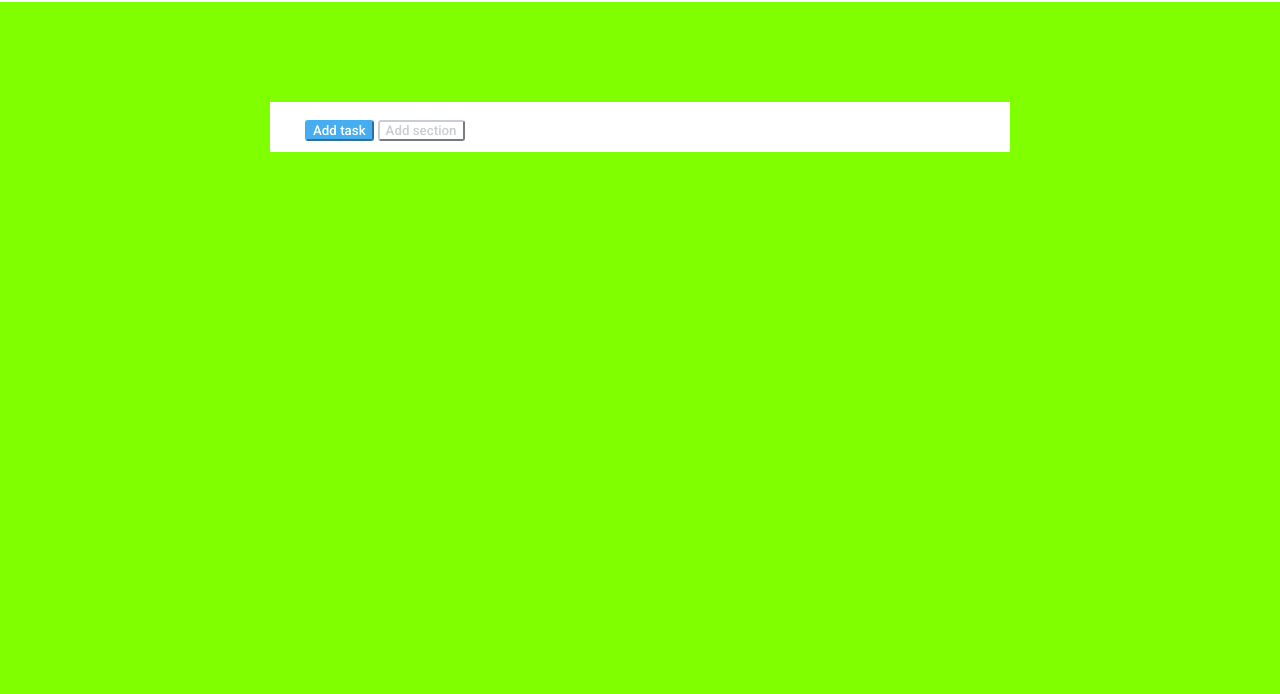
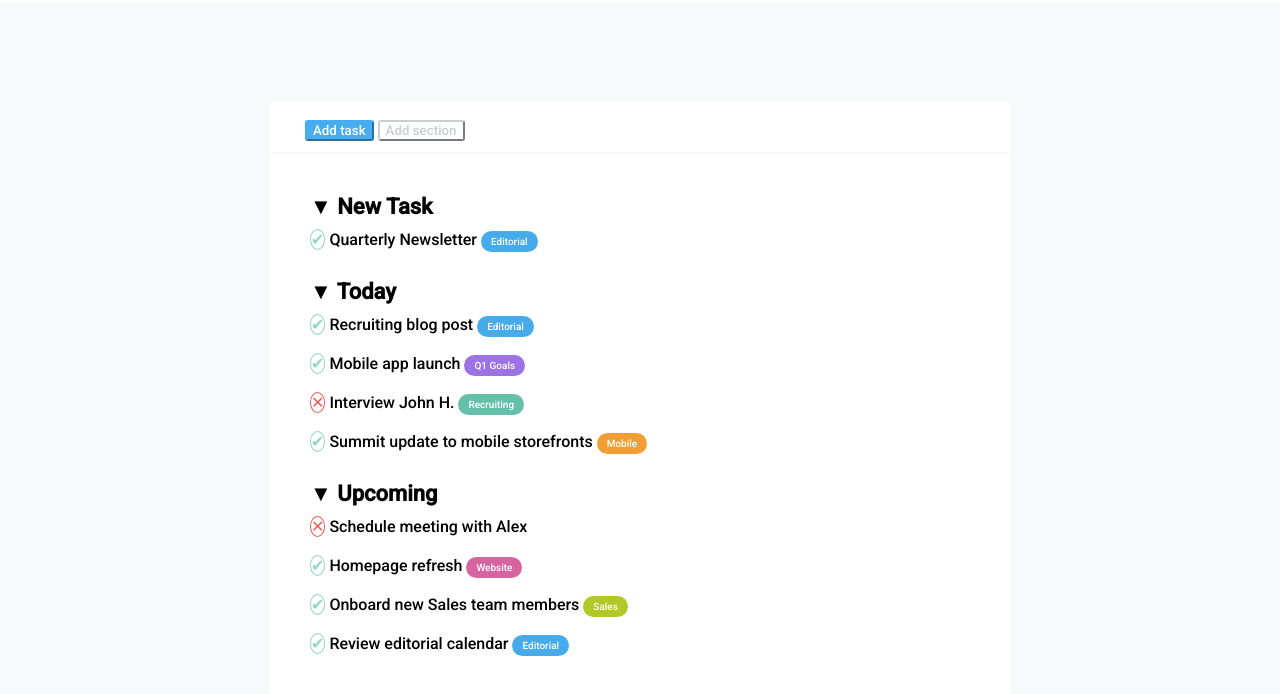
Before and after one commit to giorgios17/html-css-toboolist, a plain HTML site: page index.html in a window 1280 px wide. Shown: the part 98-792 px from the top of the page. Drawn offline with Linux system fonts and the light colour scheme.

Commit message:
aggiunte liste

```diff
--- a/css/style.css
+++ b/css/style.css
@@ -20,9 +20,8 @@ h1{
 }
 
 main{
-    /* background-color: rgb(246,248,249; */
- height: 1200px;
-    background-color: chartreuse;
+    background-color: rgb(246,248,249);
+    height: 1000px;
 }
 
 .container{
@@ -34,18 +33,87 @@ main{
     background-color: white;
     padding-top: 18px;
     padding-left:35px;
+    margin-bottom: 2px;
 }
-
 .button-left{
     background-color: rgb(71,173,241);
     border-radius: 3px;
     border-color: rgb(71,173,241);
     color: white;
-    }
+}
 
-    .button-right{
-        background-color: white;
+.button-right{
+    background-color: white;
     border-radius: 3px;
     border-color: rgb(200,206,211);
     color: rgb(200,206,211);
-    }
+}
+
+.list-container{
+        height: 800px;
+        background-color: white;
+        padding-left: 40px;
+        padding-top: 10px;
+
+}
+
+p{
+    font-size: 22px;
+}
+
+ul{
+        list-style-type: none;
+        padding: 0;
+}
+
+.symbol{
+        border: 1px solid;
+        border-radius: 50%;
+
+}
+
+.categorie{
+        font-weight: bold;
+      margin-top: 30px;
+}
+
+li{
+        margin-top: 10px;
+        margin-bottom: 20px;
+}
+
+.done{
+        color: rgb(147,214,199);
+}
+
+.red{
+        color: rgb(235,92,86);
+}
+
+.etichetta{
+        background-color: rgb(69,171,234);
+        color: white;
+        border-radius: 18px;
+        padding: 5px 10px;
+        font-size: 10px;
+}
+
+.goals{
+    background-color: rgb(156,114,228);
+}
+
+.recruiting{
+    background-color: rgb(100,192,169);
+}
+
+.mobile{
+    background-color: rgb(242,158,51);
+}
+
+.website{
+    background-color: rgb(216,99,161);
+}
+
+.sales{
+    background-color: rgb(176,201,38);
+}
--- a/index.html
+++ b/index.html
@@ -25,9 +25,71 @@
 
     <main>
         <section class="container">
+
+            <!-- BUTTON ADD TASK TASK E ADD SECTION -->
+
             <div class="buttons-container">
                 <button class="button-left">Add task</button>
                 <button class="button-right">Add section</button>
+            </div>
+
+            <!--LISTA NEW TASK-->
+
+            <div class="list-container">
+                <p class="categorie">&#9660; New Task</p>
+                <ul>
+                    <li>
+                        <span class="symbol done">&#10004;</span>
+                        Quarterly Newsletter
+                        <span class="etichetta">Editorial</span>
+                    </li>
+
+                </ul>
+
+                <!-- LISTA TODAY -->
+
+                <p class="categorie">&#9660; Today</p>
+                <ul>
+                    <li><span class="symbol done">&#10004;</span>
+                        Recruiting blog post
+                        <span class="etichetta">Editorial</span>
+                    </li>
+                    <li><span class="symbol done">&#10004;</span>
+                        Mobile app launch
+                        <span class="etichetta goals">Q1 Goals</span>
+                    </li>
+                    <li><span class="symbol red">&#10005;</span>
+                        Interview John H.
+                        <span class="etichetta recruiting">Recruiting</span>
+                    </li>
+                    <li><span class="symbol done">&#10004;</span>
+                        Summit update to mobile storefronts
+                        <span class="etichetta mobile">Mobile</span>
+                    </li>
+
+                </ul>
+
+                <!-- LISTA UPCOMING -->
+
+                <p class="categorie">&#9660; Upcoming</p>
+                <ul>
+                    <li><span class="symbol red">&#10005;</span> Schedule meeting with Alex</li>
+                    <li><span class="symbol done">&#10004;</span>
+                        Homepage refresh
+                        <span class="etichetta website">Website</span>
+                    </li>
+                    <li><span class="symbol done">&#10004;</span>
+                        Onboard new Sales team members
+                        <span class="etichetta sales">Sales</span>
+                    </li>
+                    <li><span class="symbol done">&#10004;</span>
+                        Review editorial calendar
+                        <span class="etichetta">Editorial</span>
+                    </li>
+
+                </ul>
+
+
             </div>
 
 
```
